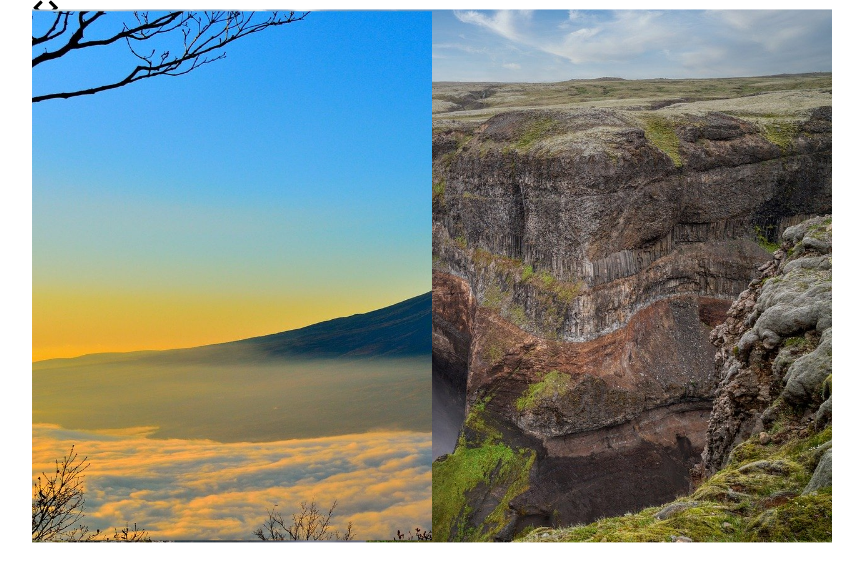
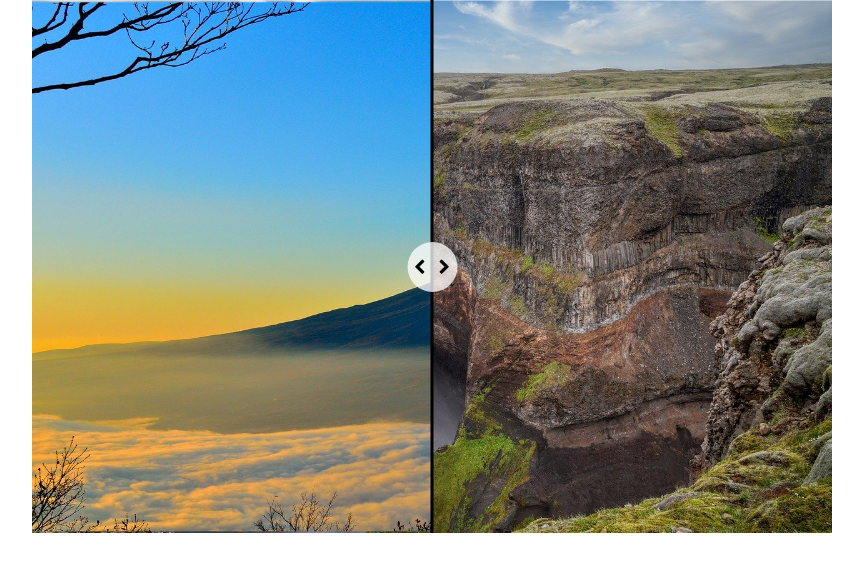
Before and after one commit to krukaleksander/slider, a website: page index.html in a window 1280 px wide. Shown: the whole page, without its empty margins (208-1071 px from the left). Drawn offline with Linux system fonts and the light colour scheme.

Commit message:
adjustImagesSize fn create

```diff
--- a/index.html
+++ b/index.html
@@ -27,6 +27,7 @@
             </div>
         </div>
     </div>
+    <script src="./js/index.js"></script>
 </body>
 
 </html>
--- /dev/null
+++ b/js/index.js
@@ -0,0 +1,16 @@
+document.addEventListener('DOMContentLoaded', () => {
+    console.log('działam');
+    const imagesContainerEl = document.querySelector('.slider__images-container');
+    const imgFirst = document.querySelector('.slider__image-container--first img');
+    const imgSecond = document.querySelector('.slider__image-container--second img');
+
+    function adjustImagesSize() {
+        const imagesContainerWidth = imagesContainerEl.offsetWidth;
+        imgFirst.style.width = imagesContainerWidth + 'px';
+        imgSecond.style.width = imagesContainerWidth + 'px';
+
+    };
+    window.addEventListener('resize', adjustImagesSize);
+    adjustImagesSize();
+
+});
--- /dev/null
+++ b/sass/_divider.scss
@@ -0,0 +1,24 @@
+.slider__divider {
+    position: absolute;
+    width: 3px;
+    height: 100%;
+    top: 0;
+    left: 50%;
+    transform: translateX(-50%);
+    background-color: black;
+    display: flex;
+    align-items: center;
+    justify-content: center;
+
+    .slider__handle {
+        border-radius: 50%;
+        flex: 0 0 auto;
+        background: rgba(255, 255, 255, 0.761);
+        width: 50px;
+        height: 50px;
+        display: flex;
+        align-items: center;
+        justify-content: space-around;
+        cursor: pointer;
+    }
+}
--- a/sass/style.scss
+++ b/sass/style.scss
@@ -1,2 +1,3 @@
 @import '../node_modules/normalize.scss/normalize.scss';
 @import './slider';
+@import './divider';
```
Also changed, not shown: sass/_divider.css (added), sass/_divider.min.css (added), sass/style.css, sass/style.min.css.
